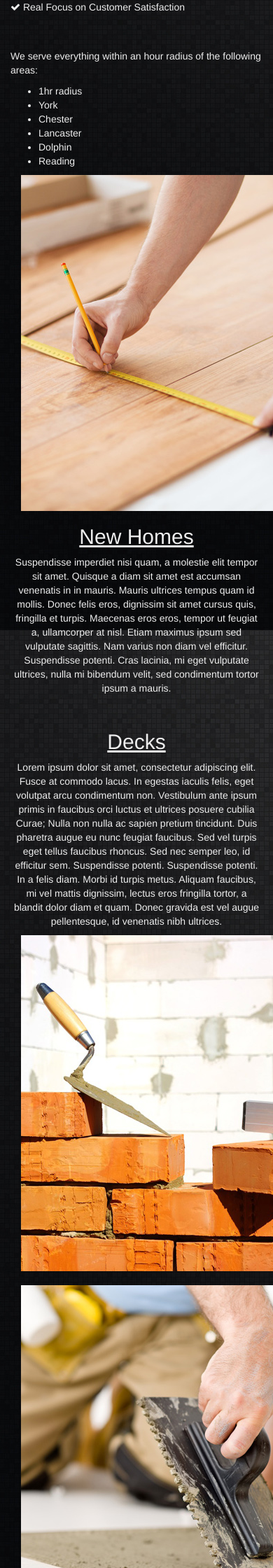
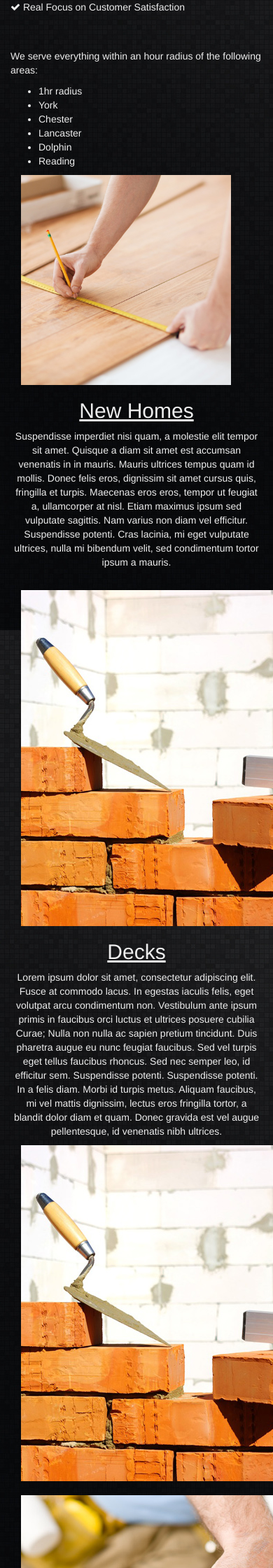
Before and after one commit to gregpechiro/lhb, a PHP site: page /services.php in a window 390 px wide; the page is wider, and only the part inside the window is pictured. Shown: the part 700-2940 px from the top of that part at 70% size. Run offline with PHP 8.4, Linux system fonts and the light colour scheme; some libraries are stand-ins or nearby versions.

Commit message:
worked on service and js

```diff
--- a/js/nav.js
+++ b/js/nav.js
@@ -2,17 +2,31 @@ function getPageName() {
     var page = window.location.pathname.split('/');
     page = page[page.length - 1];
     page = page.split('.')[0];
-    if (page === "home") {
-        document.getElementById('pageName').className += 'nav-home';
-        page = "Lancaster " + page.charAt(0).toUpperCase() + page.substring(1,page.length) + " Builders";
-    } else {
-        page = page.charAt(0).toUpperCase() + page.substring(1,page.length);
-    }
+
+    document.getElementById('pageName2').className += 'hidden-lg';
+    page = page.charAt(0).toUpperCase() + page.substring(1,page.length);
+
     return page;
 }
+// function getPageName2() {
+//     var page = window.location.pathname.split('/');
+//     page = page[page.length - 1];
+//     page = page.split('.')[0];
+//     if (page === "home") {
+//         document.getElementById('pageName').className += 'hidden-lg';
+//         document.getElementById('pageName2').className += 'visible-lg';
+//         page = "Lancaster " + page.charAt(0).toUpperCase() + page.substring(1,page.length) + " Builders";
+//     } else {
+//         document.getElementById('pageName2').className += 'hidden-lg';
+//         page = page.charAt(0).toUpperCase() + page.substring(1,page.length);
+//     }
+//     return page;
+// }
+
 var pageName = getPageName();
+// var pageName2 = getPageName2();
 document.getElementById('pageName').innerHTML = pageName;
-// document.getElementById('pageName2').innerHTML = pageName;
+// document.getElementById('pageName2').innerHTML = pageName2;
 
 function setSelected() {
     var listItems = document.querySelectorAll('ul.nav > li');
--- a/services.php
+++ b/services.php
@@ -9,7 +9,7 @@
 			<?php include 'stubs/navbar.php'; ?>
 
 			<div class="row">
-				<div class="col-lg-3">
+				<div class="col-md-3">
 					<h1 class="center border-bottom">Why Choose Us</h1>
 					<p>
 						With over 60 years of experience and a real focus on customer satisfaction, you can rely on Lancaster Home Builders for your next project. We provide a professional construction and renovation services with a real focus on customer satisfaction.
@@ -32,12 +32,12 @@
 						<li>Reading</li>
 					</ul>
 				</div>
-				<div class="col-lg-9">
+				<div class="col-md-9 col-xs-12">
 					<div class="row">
-						<div class="col-lg-4">
-							<img class="col-lg-12" src="images/samples/480x480/image_01.jpg" alt="...">
+						<div class="col-sm-4">
+							<img class="col-sm-12 col-xs-11" src="images/samples/480x480/image_01.jpg" alt="...">
 						</div>
-						<div class="col-lg-8 text-center">
+						<div class="col-sm-8 col-xs-12 text-center">
 							<h2 class="text-underline">New Homes</h2>
 							<p>
 								Suspendisse imperdiet nisi quam, a molestie elit tempor sit amet. Quisque a diam sit amet est accumsan venenatis in in mauris. Mauris ultrices tempus quam id mollis. Donec felis eros, dignissim sit amet cursus quis, fringilla et turpis. Maecenas eros eros, tempor ut feugiat a, ullamcorper at nisl. Etiam maximus ipsum sed vulputate sagittis. Nam varius non diam vel efficitur. Suspendisse potenti. Cras lacinia, mi eget vulputate ultrices, nulla mi bibendum velit, sed condimentum tortor ipsum a mauris.
@@ -46,13 +46,16 @@
 					</div>
 					<br>
 					<div class="row">
-						<div class="col-lg-8 text-center">
+						<div class="col-sm-4 visible-xs">
+							<img class="col-lg-12" src="images/samples/480x480/image_02.jpg" alt="...">
+						</div>
+						<div class="col-sm-8 col-xs-12 text-center">
 							<h2 class="text-underline">Decks</h2>
 							<p>
 								Lorem ipsum dolor sit amet, consectetur adipiscing elit. Fusce at commodo lacus. In egestas iaculis felis, eget volutpat arcu condimentum non. Vestibulum ante ipsum primis in faucibus orci luctus et ultrices posuere cubilia Curae; Nulla non nulla ac sapien pretium tincidunt. Duis pharetra augue eu nunc feugiat faucibus. Sed vel turpis eget tellus faucibus rhoncus. Sed nec semper leo, id efficitur sem. Suspendisse potenti. Suspendisse potenti. In a felis diam. Morbi id turpis metus. Aliquam faucibus, mi vel mattis dignissim, lectus eros fringilla tortor, a blandit dolor diam et quam. Donec gravida est vel augue pellentesque, id venenatis nibh ultrices.
 							</p>
 						</div>
-						<div class="col-lg-4">
+						<div class="col-sm-4 hidden-sm">
 							<img class="col-lg-12" src="images/samples/480x480/image_02.jpg" alt="...">
 						</div>
 					</div>
--- a/stubs/footer.php
+++ b/stubs/footer.php
@@ -8,8 +8,8 @@
         </div>
         <div class="col-xs-6 text-right row no-padding">
             <a target="_blank" href="http://www.lancasterbuilders.org/">
-                <img class="bbb-logo hidden-xs" src="images/bia.png" alt="" />
-                <img class="bbb-logo visible-xs" src="images/bia-small.png" alt="" />
+                <img class="bbb-logo" src="images/bia.png" alt="" />
+                <!-- <img class="bbb-logo visible-xs" src="images/bia-small.png" alt="" /> -->
             </a>
             <a target="_blank" href="http://www.bbb.org/washington-dc-eastern-pa/business-reviews/home-builders/nadu-construction-inc-in-lancaster-pa-70000487">
                 <img class="bbb-logo" src="images/bbb-logo.png" alt="" />
--- a/stubs/navbar.php
+++ b/stubs/navbar.php
@@ -14,7 +14,7 @@
                         <span class="icon-bar"></span>
                         <span class="icon-bar"></span>
                     </button>
-                    <a class="navbar-brand" href="home.php"><div id="pageName"></div></a>
+                    <a class="navbar-brand" href="home.php"><div id="pageName"></div><div id="pageName2"></div></a>
                 </div>
 
                 <!-- Collect the nav links, forms, and other content for toggling -->
```
